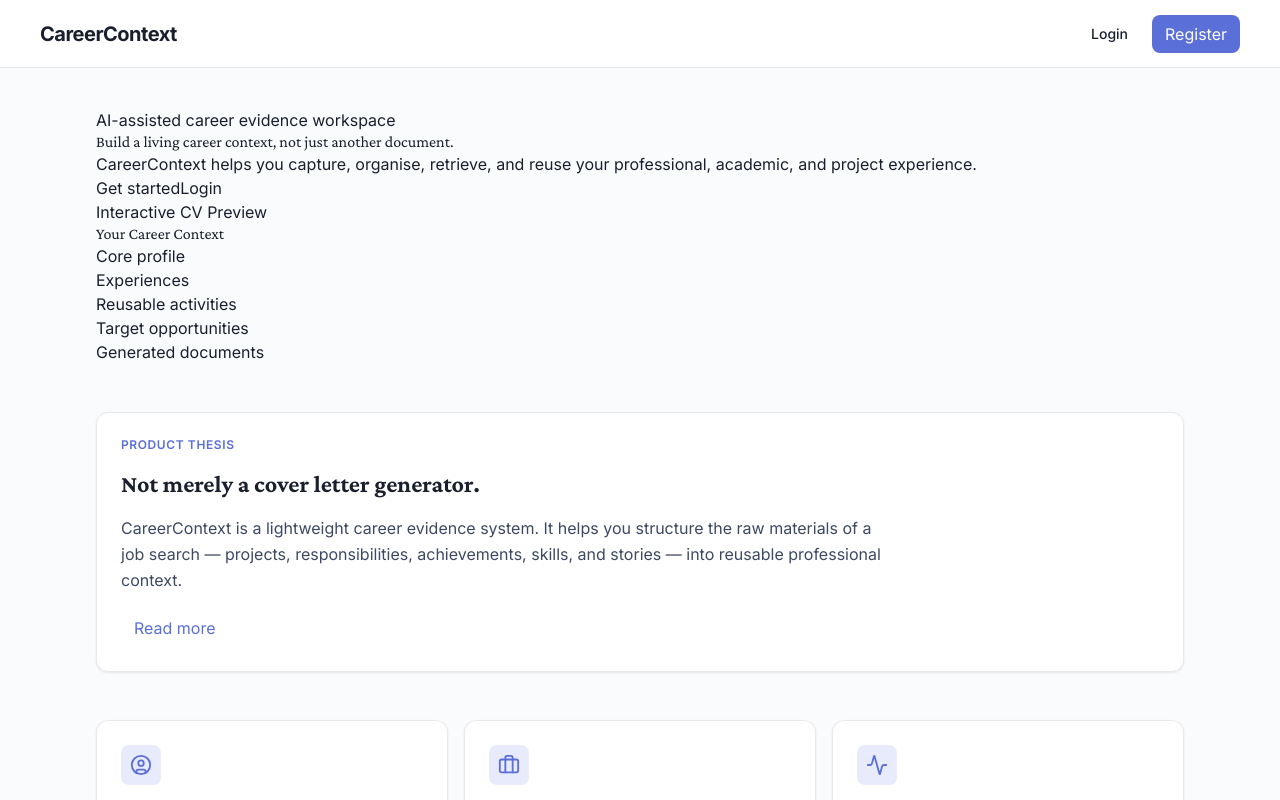
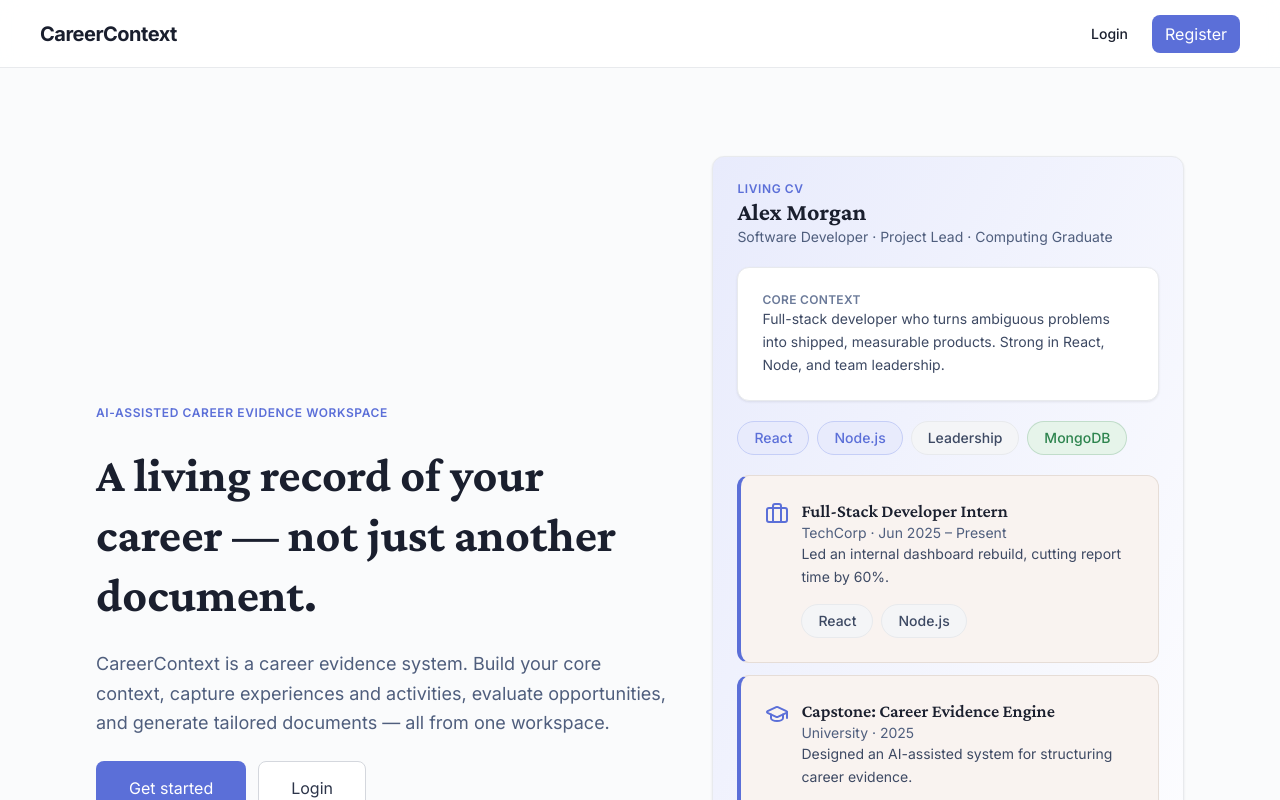
Before and after one commit to SamuelFleming/CareerContext_1, a React (Vite) app in the folder client/: page / in a window 1280 px wide. Shown: the top 800 px of the page. Built offline with nearby package versions, Linux system fonts and the light colour scheme.

Commit message:
Tailwind in LandingPage.HeroSection introducing encapsulation of the `InteractiveCvPreview`

```diff
--- /dev/null
+++ b/client/src/components/ui/EvidenceCard.jsx
@@ -0,0 +1,80 @@
+// client/src/components/ui/EvidenceCard.jsx
+import { cn } from "../../utils/cn";
+import SkillChip from "./SkillChip";
+
+/**
+ * Foundational evidence surface used across Experiences, Activities,
+ * Opportunity matching, dashboard previews, and the landing page mock.
+ */
+export default function EvidenceCard({
+  icon: Icon,
+  title,
+  meta,
+  description,
+  tags = [],
+  onClick,
+  className = "",
+}) {
+  const isClickable = typeof onClick === "function";
+
+  return (
+    <article
+      role={isClickable ? "button" : undefined}
+      tabIndex={isClickable ? 0 : undefined}
+      onClick={onClick}
+      onKeyDown={
+        isClickable
+          ? (event) => {
+              if (event.key === "Enter" || event.key === " ") {
+                event.preventDefault();
+                onClick(event);
+              }
+            }
+          : undefined
+      }
+      className={cn(
+        "rounded-lg border border-[var(--evidence-border)] border-l-4 border-l-[var(--accent-600)] " +
+          "bg-[var(--evidence-warm)] p-6 transition-all duration-200",
+        isClickable &&
+          "cursor-pointer hover:-translate-y-0.5 hover:border-l-[var(--accent-500)] " +
+            "hover:shadow-[var(--shadow-accent)] focus-visible:outline-none " +
+            "focus-visible:ring-2 focus-visible:ring-[var(--accent-200)]",
+        className
+      )}
+    >
+      <div className="flex items-start gap-3">
+        {Icon && (
+          <span className="mt-0.5 text-[var(--accent-600)]" aria-hidden="true">
+            <Icon size={24} />
+          </span>
+        )}
+
+        <div className="min-w-0 flex-1">
+          <h3 className="text-lg font-semibold text-[var(--primary-900)]">
+            {title}
+          </h3>
+
+          {meta && (
+            <p className="mt-1 text-sm text-[var(--primary-600)]">{meta}</p>
+          )}
+
+          {description && (
+            <p className="mt-2 text-sm leading-relaxed text-[var(--primary-700)]">
+              {description}
+            </p>
+          )}
+
+          {tags.length > 0 && (
+            <div className="mt-4 flex flex-wrap gap-2">
+              {tags.map((tag) => (
+                <SkillChip key={tag} variant="neutral">
+                  {tag}
+                </SkillChip>
+              ))}
+            </div>
+          )}
+        </div>
+      </div>
+    </article>
+  );
+}
--- /dev/null
+++ b/client/src/components/ui/SkillChip.jsx
@@ -0,0 +1,57 @@
+// client/src/components/ui/SkillChip.jsx
+import { cn } from "../../utils/cn";
+
+const base =
+  "inline-flex items-center gap-2 rounded-full border text-sm font-medium " +
+  "px-4 py-1.5 transition-all duration-200";
+
+const interactive =
+  "cursor-pointer hover:-translate-y-px focus-visible:outline-none " +
+  "focus-visible:ring-2 focus-visible:ring-[var(--accent-200)]";
+
+const variants = {
+  accent:
+    "text-[var(--accent-600)] bg-[var(--accent-100)] border-[var(--accent-200)] " +
+    "hover:bg-[var(--accent-200)] hover:border-[var(--accent-300)]",
+  neutral:
+    "text-[var(--primary-700)] bg-[var(--neutral-100)] border-[var(--neutral-200)] " +
+    "hover:bg-[var(--neutral-200)] hover:border-[var(--neutral-300)]",
+  success:
+    "text-[var(--success-600)] bg-[var(--success-100)] border-[var(--success-600)]/20 " +
+    "hover:opacity-90",
+  warning:
+    "text-[var(--warning-600)] bg-[var(--warning-100)] border-[var(--warning-600)]/20 " +
+    "hover:opacity-90",
+};
+
+export default function SkillChip({
+  children,
+  variant = "accent",
+  className = "",
+  onClick,
+  ...props
+}) {
+  const isClickable = typeof onClick === "function";
+
+  return (
+    <span
+      role={isClickable ? "button" : undefined}
+      tabIndex={isClickable ? 0 : undefined}
+      onClick={onClick}
+      onKeyDown={
+        isClickable
+          ? (event) => {
+              if (event.key === "Enter" || event.key === " ") {
+                event.preventDefault();
+                onClick(event);
+              }
+            }
+          : undefined
+      }
+      className={cn(base, variants[variant], isClickable && interactive, className)}
+      {...props}
+    >
+      {children}
+    </span>
+  );
+}
--- a/client/src/features/landing/components/HeroSection.jsx
+++ b/client/src/features/landing/components/HeroSection.jsx
@@ -1,38 +1,39 @@
 // client/src/features/landing/components/HeroSection.jsx
 import { Link } from "react-router-dom";
+import Button from "../../../components/ui/Button";
+import InteractiveCvPreview from "./InteractiveCvPreview";
 
 export default function HeroSection() {
   return (
-    <section className="hero-section">
-      <div>
-        <p className="eyebrow">AI-assisted career evidence workspace</p>
-        <h1>Build a living career context, not just another document.</h1>
-        <p>
-          CareerContext helps you capture, organise, retrieve, and reuse your
-          professional, academic, and project experience.
+    <section className="grid items-center gap-10 py-8 lg:grid-cols-[1.1fr_0.9fr] lg:py-12">
+      <div className="flex flex-col gap-6">
+        <p className="text-xs font-semibold uppercase tracking-wider text-[var(--accent-600)]">
+          AI-assisted career evidence workspace
         </p>
 
-        <div className="button-row">
-          <Link className="button button--primary" to="/register">
-            Get started
+        <h1 className="font-[var(--font-heading)] text-4xl font-bold leading-tight text-[var(--primary-900)] sm:text-5xl">
+          A living record of your career — not just another document.
+        </h1>
+
+        <p className="max-w-xl text-lg leading-relaxed text-[var(--primary-600)]">
+          CareerContext is a career evidence system. Build your core context,
+          capture experiences and activities, evaluate opportunities, and
+          generate tailored documents — all from one workspace.
+        </p>
+
+        <div className="flex flex-wrap gap-3">
+          <Link to="/register">
+            <Button size="lg">Get started</Button>
           </Link>
-          <Link className="button button--secondary" to="/login">
-            Login
+          <Link to="/login">
+            <Button variant="secondary" size="lg">
+              Login
+            </Button>
           </Link>
         </div>
       </div>
 
-      <div className="hero-preview-card">
-        <p className="eyebrow">Interactive CV Preview</p>
-        <h2>Your Career Context</h2>
-        <ul>
-          <li>Core profile</li>
-          <li>Experiences</li>
-          <li>Reusable activities</li>
-          <li>Target opportunities</li>
-          <li>Generated documents</li>
-        </ul>
-      </div>
+      <InteractiveCvPreview />
     </section>
   );
 }
--- /dev/null
+++ b/client/src/features/landing/components/InteractiveCvPreview.jsx
@@ -0,0 +1,86 @@
+// client/src/features/landing/components/InteractiveCvPreview.jsx
+import { Briefcase, GraduationCap, Target, FileText } from "lucide-react";
+import Card, {
+  CardHeader,
+  CardTitle,
+  CardDescription,
+  CardContent,
+} from "../../../components/ui/Card";
+import SkillChip from "../../../components/ui/SkillChip";
+import EvidenceCard from "../../../components/ui/EvidenceCard";
+
+/**
+ * Visual mock only — a fake mini CV / workspace preview for the landing page.
+ */
+export default function InteractiveCvPreview() {
+  return (
+    <Card className="flex flex-col gap-5 bg-gradient-to-br from-[var(--accent-100)] to-[var(--neutral-000)] p-6 shadow-[var(--shadow-lg)]">
+      <div>
+        <p className="text-xs font-semibold uppercase tracking-wider text-[var(--accent-600)]">
+          Living CV
+        </p>
+        <h3 className="mt-1 font-[var(--font-heading)] text-2xl font-bold text-[var(--primary-900)]">
+          Alex Morgan
+        </h3>
+        <p className="text-sm text-[var(--primary-600)]">
+          Software Developer · Project Lead · Computing Graduate
+        </p>
+      </div>
+
+      <Card variant="default" className="p-4">
+        <p className="text-xs font-semibold uppercase tracking-wide text-[var(--primary-500)]">
+          Core context
+        </p>
+        <p className="mt-1 text-sm leading-relaxed text-[var(--primary-700)]">
+          Full-stack developer who turns ambiguous problems into shipped,
+          measurable products. Strong in React, Node, and team leadership.
+        </p>
+      </Card>
+
+      <div className="flex flex-wrap gap-2">
+        <SkillChip>React</SkillChip>
+        <SkillChip>Node.js</SkillChip>
+        <SkillChip variant="neutral">Leadership</SkillChip>
+        <SkillChip variant="success">MongoDB</SkillChip>
+      </div>
+
+      <div className="flex flex-col gap-3">
+        <EvidenceCard
+          icon={Briefcase}
+          title="Full-Stack Developer Intern"
+          meta="TechCorp · Jun 2025 – Present"
+          description="Led an internal dashboard rebuild, cutting report time by 60%."
+          tags={["React", "Node.js"]}
+        />
+        <EvidenceCard
+          icon={GraduationCap}
+          title="Capstone: Career Evidence Engine"
+          meta="University · 2025"
+          description="Designed an AI-assisted system for structuring career evidence."
+          tags={["AI", "MERN"]}
+        />
+      </div>
+
+      <div className="grid grid-cols-1 gap-3 sm:grid-cols-2">
+        <Card variant="default" className="p-4">
+          <CardHeader className="mb-2 flex-row items-center gap-2">
+            <Target size={18} className="text-[var(--accent-600)]" aria-hidden="true" />
+            <CardTitle className="text-base">Opportunity match</CardTitle>
+          </CardHeader>
+          <CardContent className="text-sm">
+            <span className="font-semibold text-[var(--success-600)]">87%</span> fit
+            for “Frontend Engineer”
+          </CardContent>
+        </Card>
+
+        <Card variant="default" className="p-4">
+          <CardHeader className="mb-2 flex-row items-center gap-2">
+            <FileText size={18} className="text-[var(--accent-600)]" aria-hidden="true" />
+            <CardTitle className="text-base">Document</CardTitle>
+          </CardHeader>
+          <CardDescription>Tailored cover letter · draft ready</CardDescription>
+        </Card>
+      </div>
+    </Card>
+  );
+}
```
